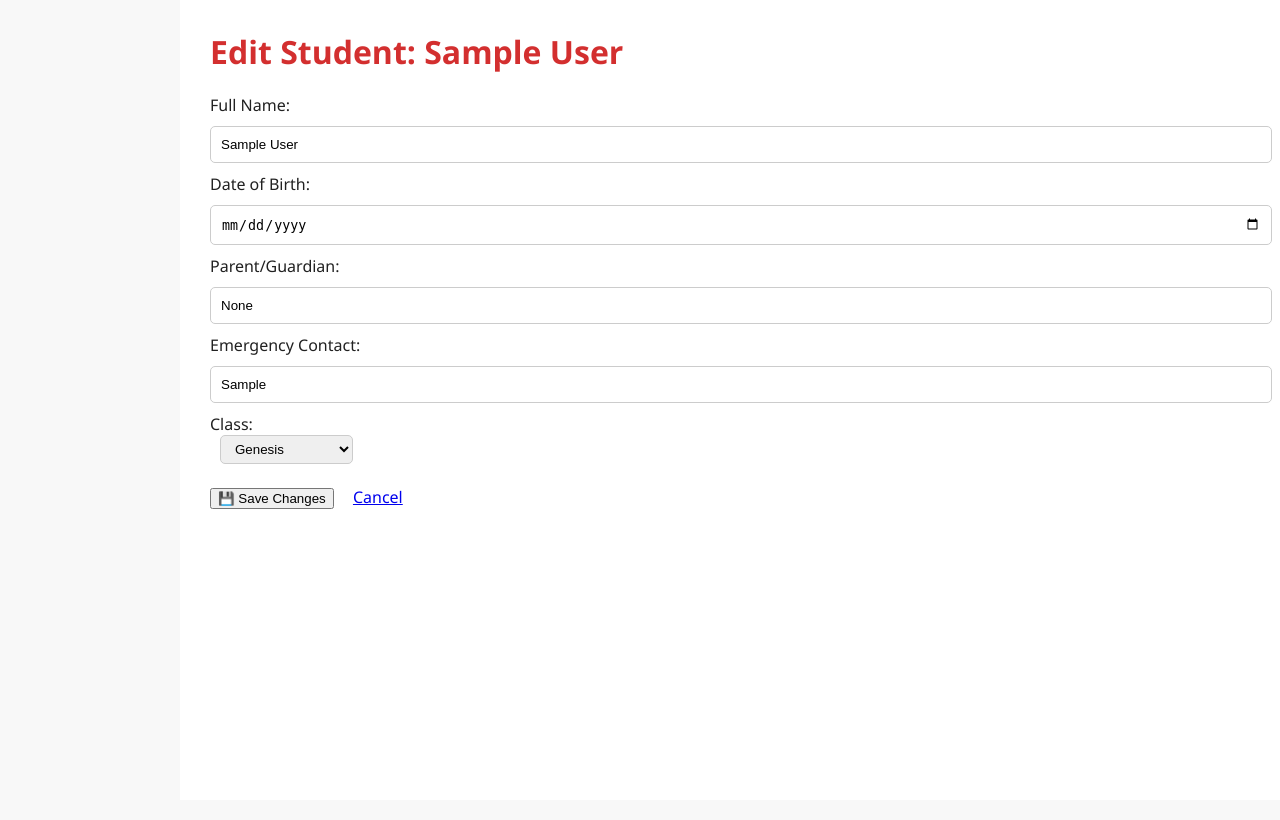
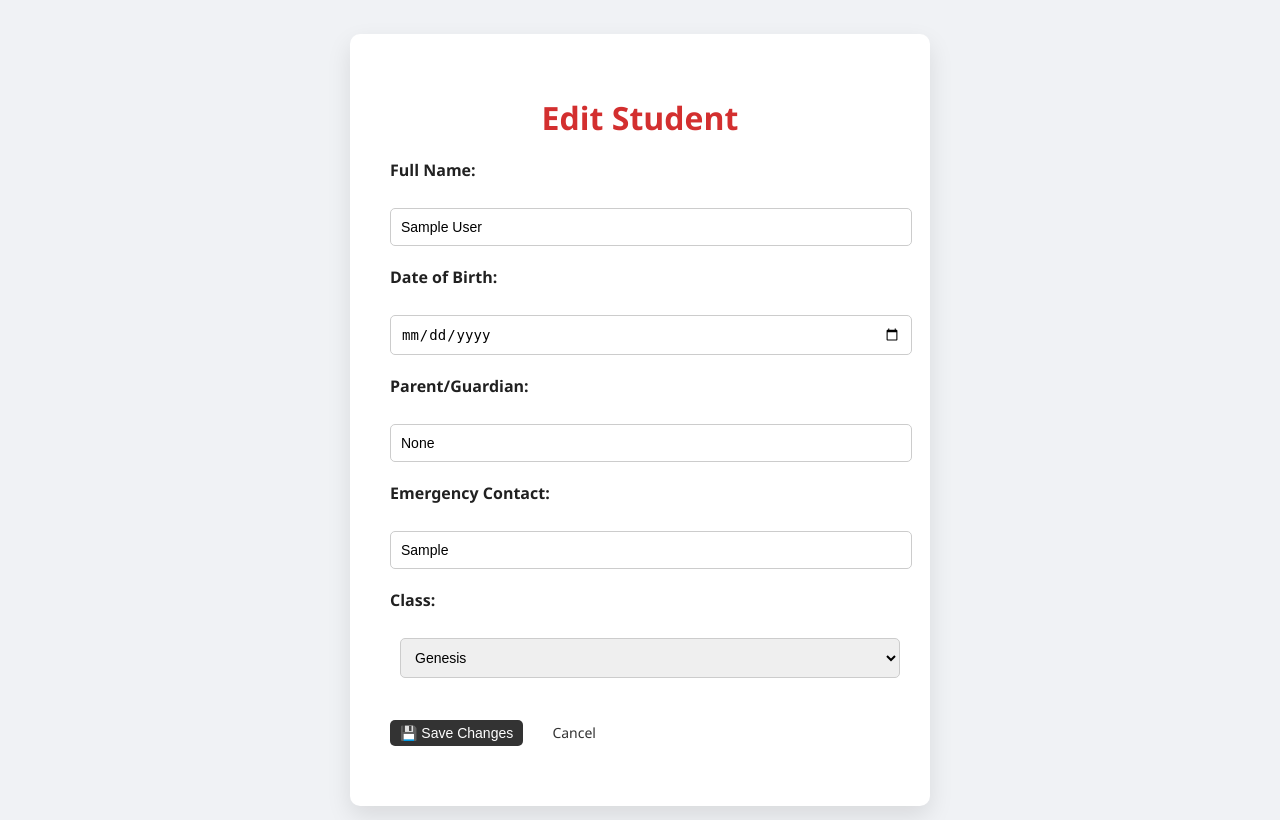
Before and after one commit to Mukungiisaac/CCL_Register, a Flask app: page /edit_student/1 in a window 1280 px wide. Before the commit the page ends 509 px from the top, so only its background shows below. Run offline with Flask 3, Linux system fonts and the light colour scheme; the visitor is signed in with stand-in values (Sample User, id 1); tables that the repository leaves empty hold one stand-in row (values such as "Sample post").

```diff
--- a/app.py
+++ b/app.py
@@ -398,6 +398,7 @@ def attendance_pdf():
     pdf.seek(0)
     filename = f"Attendance_{selected_class or 'All'}_{month}_{year}.pdf"
     return send_file(pdf, download_name=filename, as_attachment=True)
+
 @app.route("/edit_student/<int:student_id>", methods=["GET", "POST"])
 def edit_student(student_id):
     if "user" not in session or session.get("role") != "admin":
@@ -418,6 +419,32 @@ def edit_student(student_id):
 
     return render_template("edit_student.html", student=student)
 
+@app.route("/student/<int:student_id>")
+def student_detail(student_id):
+    if "user" not in session:
+        flash("Please log in first.", "error")
+        return redirect(url_for("home"))
+
+    student = Student.query.get_or_404(student_id)
+    return render_template("student_detail.html", student=student)
+
+@app.route("/all_students")
+def all_students():
+    if "user" not in session:
+        flash("You must be logged in to view this page.", "error")
+        return redirect(url_for("home"))
+
+    selected_class = request.args.get("class_name")
+
+    class_list = ['Genesis', 'Exodus', 'Psalms', 'Proverbs', 'Revelation', 'High Schoolers']  # ✅ Make sure this is included
+
+    if selected_class:
+        students = Student.query.filter_by(status="active", student_class=selected_class).order_by(Student.name).all()
+    else:
+        students = Student.query.filter_by(status="active").order_by(Student.name).all()
+
+    return render_template("all_students.html", students=students, selected_class=selected_class, class_list=class_list)
+
 # -------------------------------
 # Run App
 # -------------------------------
--- a/static/css/styles.css
+++ b/static/css/styles.css
@@ -58,7 +58,7 @@ input[type="date"]:focus {
     background: #D32F2F;
     color: white;
     border: none;
-    padding: 10px 20px;
+    padding: 5px 10px;
     border-radius: 5px;
     cursor: pointer;
 }
@@ -323,3 +323,61 @@ tr:nth-child(even) {
     opacity: 1;
     transition: opacity 0.5s ease-out;
 }
+body.edit-page {
+    background-color: #f0f2f5;
+    font-family: 'Segoe UI', sans-serif;
+    display: flex;
+    justify-content: center;
+    align-items: center;
+    height: 100vh;
+    margin-top: 20px;
+}
+
+.edit-container {
+    background: white;
+    padding: 40px;
+    border-radius: 10px;
+    box-shadow: 0 10px 25px rgba(0, 0, 0, 0.1);
+    width: 100%;
+    max-width: 500px;
+}
+
+.edit-container h1 {
+    color: #D32F2F;
+    margin-bottom: 20px;
+    text-align: center;
+}
+
+.edit-container label {
+    font-weight: bold;
+    display: block;
+    margin-top: 10px;
+}
+
+.edit-container input,
+.edit-container select {
+    width: 100%;
+    padding: 10px;
+    margin-top: 5px;
+    border: 1px solid #ccc;
+    border-radius: 5px;
+    font-size: 14px;
+}
+
+.edit-container button {
+    background: #333;
+    color: white;
+    border: none;
+    padding: 5px 10px;
+    margin-top: 20px;
+    border-radius: 5px;
+    cursor: pointer;
+    font-size: 14px;
+}
+
+.edit-container a {
+    color: #333;
+    text-decoration: none;
+    font-size: 14px;
+    padding-left: 10px;
+}
--- a/templates/edit_student.html
+++ b/templates/edit_student.html
@@ -4,11 +4,9 @@
     <title>Edit Student</title>
     <link rel="stylesheet" href="{{ url_for('static', filename='css/styles.css') }}">
 </head>
-<body>
-
-    <div class="container">
-        <main class="register">
-            <h1>Edit Student: {{ student.name }}</h1>
+<body class="edit-page">
+    <div class="edit-container">
+        <h1>Edit Student</h1>
 
         <form method="POST" action="{{ url_for('edit_student', student_id=student.id) }}">
             <label>Full Name:</label><br>
@@ -33,7 +31,7 @@
             <button type="submit">💾 Save Changes</button>
             <a href="{{ url_for('dashboard') }}" style="margin-left: 15px;">Cancel</a>
         </form>
-        </main>
     </div>
 </body>
+
 </html>
```
Also changed, not shown: templates/all_students.html (added, +182 -0 lines), templates/dashboard.html (+11 -0 lines), templates/student_detail.html (added, +68 -0 lines). Lines whose indentation alone changed are shown as unchanged.
